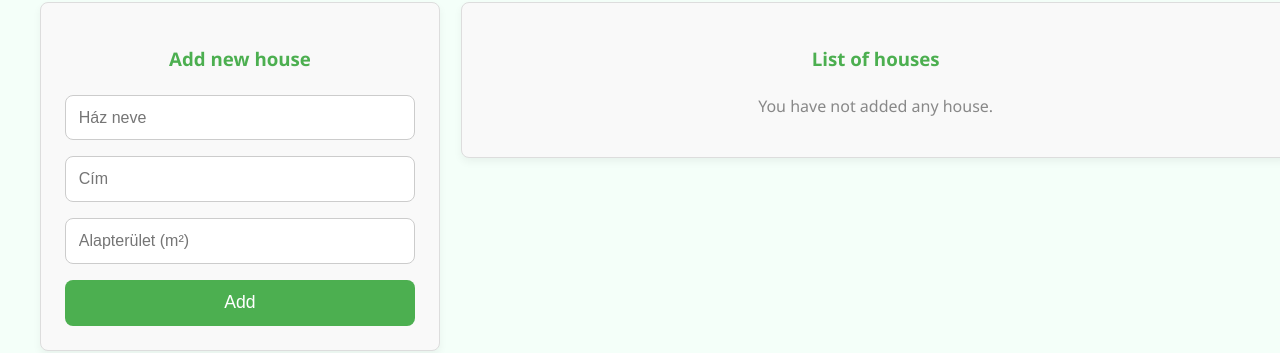
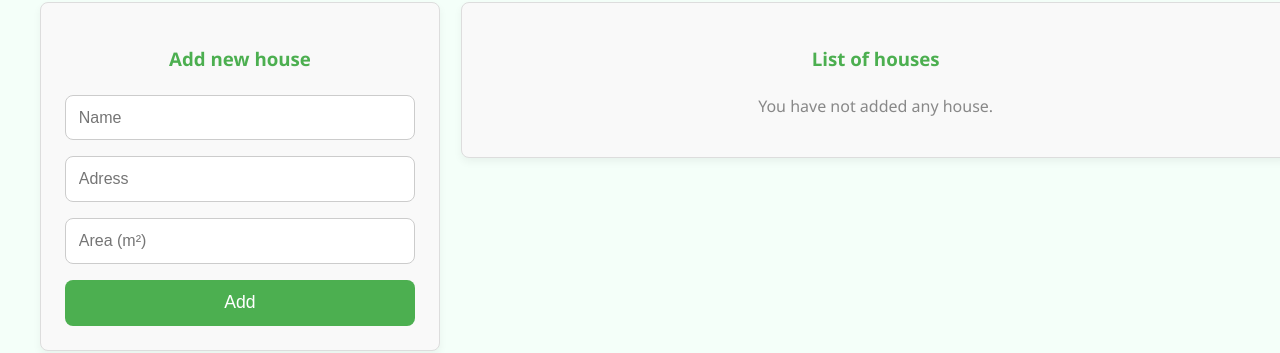
Before and after one commit to janos321/InnoSZTEch, an Angular app in the folder InnoSZTEch/: page /home in a window 1280 px wide. Shown: the part 165-518 px from the top of the page. Built offline with nearby package versions, Linux system fonts and the light colour scheme.

Commit message:
vege
end

```diff
--- a/InnoSZTEch/src/app/app.routes.ts
+++ b/InnoSZTEch/src/app/app.routes.ts
@@ -3,7 +3,7 @@ import { LoginComponent } from './features/auth/login/login.component';
 import { RegisterComponent } from './features/auth/register/register.component';
 import { ProfileComponent } from './pages/profile/profile.component';
 import { HomeComponent } from './pages/home/home.component';
-import { HouseDetailsComponent } from './pages/house-details/house-details.component'; // Új import
+import { HouseDetailsComponent } from './pages/house-details/house-details.component';
 
 export const routes: Routes = [
   { path: '', redirectTo: 'login', pathMatch: 'full' },
@@ -11,5 +11,5 @@ export const routes: Routes = [
   { path: 'register', component: RegisterComponent },
   { path: 'profile', component: ProfileComponent },
   { path: 'home', component: HomeComponent },
-  { path: 'house-details/:houseName', component: HouseDetailsComponent } // Új dinamikus útvonal
+  { path: 'house-details/:houseName', component: HouseDetailsComponent }
 ];
--- a/InnoSZTEch/src/app/pages/home/home.component.html
+++ b/InnoSZTEch/src/app/pages/home/home.component.html
@@ -1,8 +1,8 @@
 <header class="home-header">
-  <h1 i18n="@@welcome">Welcome!</h1>
+  <h1 >Welcome!</h1>
   <div class="button-group">
-    <button i18n="@@profil" type="button" (click)="goToProfil()" class="primary-button">Profil</button>
-    <button i18n="@@logout" type="button" (click)="logout()" class="secondary-button">Logout</button>
+    <button  type="button" (click)="goToProfil()" class="primary-button">Profil</button>
+    <button  type="button" (click)="logout()" class="secondary-button">Logout</button>
   </div>
 </header>
 
--- a/InnoSZTEch/src/app/pages/home/house-form/house-form.component.html
+++ b/InnoSZTEch/src/app/pages/home/house-form/house-form.component.html
@@ -1,9 +1,9 @@
 <div class="form-container">
   <h3>Add new house</h3>
   <form (ngSubmit)="submit()">
-    <input i18n="@@hazneve" type="text" [(ngModel)]="houseName" name="houseName" placeholder="Ház neve" required />
-    <input i18n="@@cim" type="text" [(ngModel)]="houseAddress" name="houseAddress" placeholder="Cím" required />
-    <input i18n="@@alapterulet" type="number" [(ngModel)]="houseArea" name="houseArea" placeholder="Alapterület (m²)" required />
+    <input  type="text" [(ngModel)]="houseName" name="houseName" placeholder="Name" required />
+    <input  type="text" [(ngModel)]="houseAddress" name="houseAddress" placeholder="Adress" required />
+    <input  type="number" [(ngModel)]="houseArea" name="houseArea" placeholder="Area (m²)" required />
     <button type="submit" class="primary-button">Add</button>
   </form>
 </div>
--- a/InnoSZTEch/src/app/pages/home/house-list/house-list.component.html
+++ b/InnoSZTEch/src/app/pages/home/house-list/house-list.component.html
@@ -3,9 +3,9 @@
   <table *ngIf="houses.length > 0">
     <thead>
       <tr>
-        <th i18n="@@hazneve">name</th>
-        <th i18n="@@cim">Adress</th>
-        <th i18n="@@alapterulet">Area (m²)</th>
+        <th >name</th>
+        <th >Adress</th>
+        <th >Area (m²)</th>
       </tr>
     </thead>
     <tbody>
--- a/InnoSZTEch/src/app/pages/house-details/house-details.component.html
+++ b/InnoSZTEch/src/app/pages/house-details/house-details.component.html
@@ -45,7 +45,7 @@
           <h4>All energy consumption:</h4>
           <p class="usage-number">{{ totalEnergyKWh.toFixed(5) }} kWh</p>
           <div class="most-consuming-info">
-            <h4 i18n="@@mostexpensive">The device that consumes the most energy: <span class="most-consuming-device">{{ mostConsumingDeviceName }}</span></h4>
+            <h4 >The device that consumes the most energy: <span class="most-consuming-device">{{ mostConsumingDeviceName }}</span></h4>
             <p class="tips-text">
               {{ getEnergySavingTips(mostConsumingDeviceName) }}
             </p>
@@ -59,10 +59,10 @@
   </div>
 
   <div *ngIf="!house" class="not-found-message">
-    <p i18n="@@notfound">We cannot found the specified house.</p>
+    <p >We cannot found the specified house.</p>
   </div>
 
   <div class="button-group-bottom">
-    <button i18n="@@goback" (click)="goBack()" class="go-back-button">Back to main page</button>
+    <button  (click)="goBack()" class="go-back-button">Back to main page</button>
   </div>
 </div>
```
